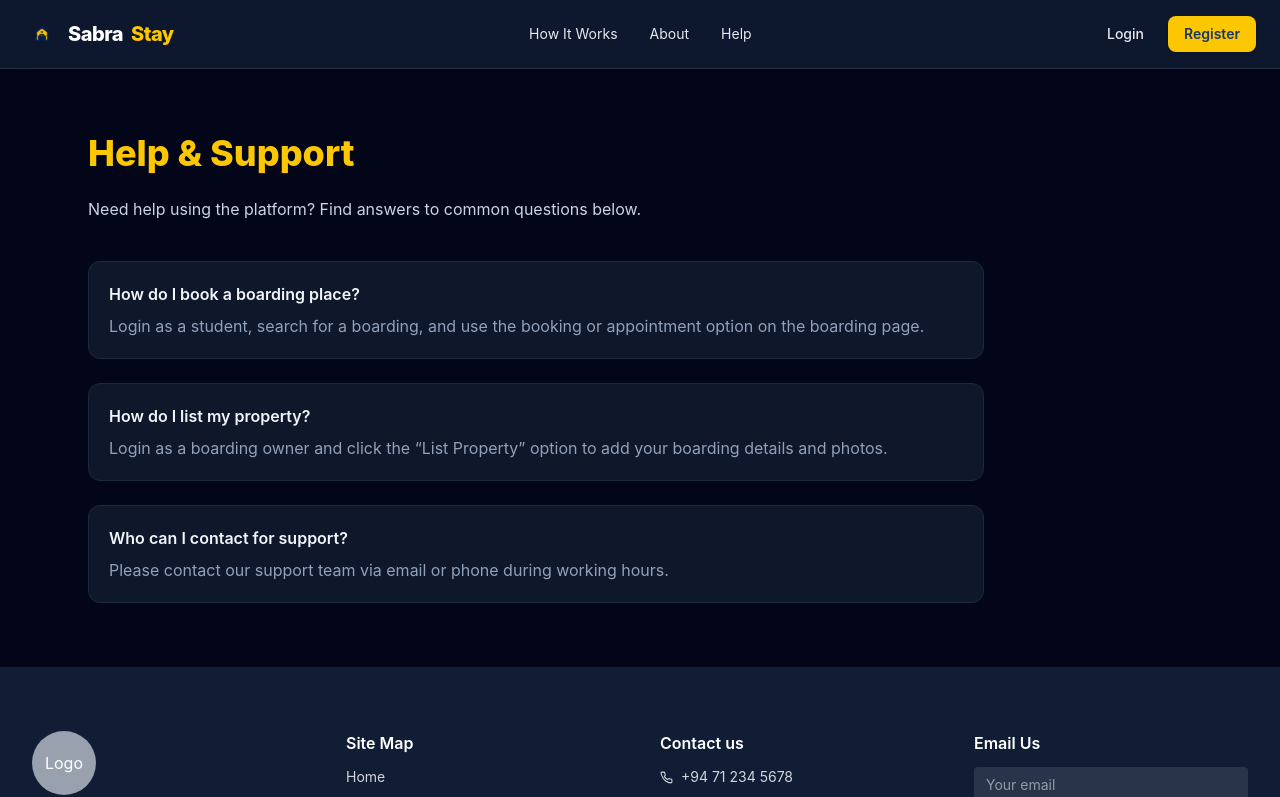
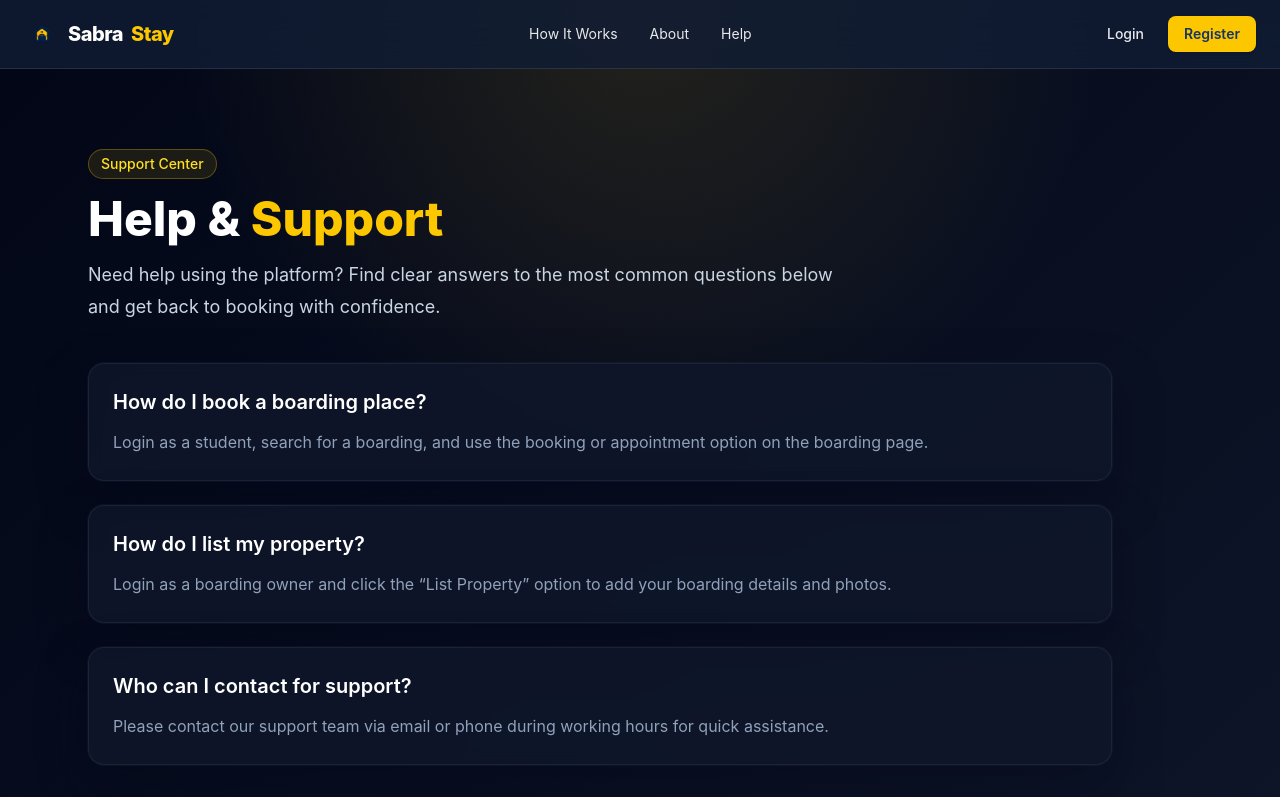
Before and after one commit to udithindrachapa26-u/SabaraStay_FrontEnd, a React (Vite) app: page /help in a window 1280 px wide. Shown: the top 797 px of the page. Built offline with nearby package versions, Linux system fonts and the light colour scheme.

Commit message:
Edit help page.

```diff
--- a/src/pages/Help.jsx
+++ b/src/pages/Help.jsx
@@ -3,48 +3,51 @@ import Footer from "../components/common/Footer";
 
 export default function Help() {
   return (
-    <div className="min-h-screen bg-slate-950 text-slate-100">
+    <div className="min-h-screen bg-[radial-gradient(circle_at_top,_rgba(250,204,21,0.12),_transparent_35%),linear-gradient(135deg,_#020617_0%,_#0f172a_100%)] text-slate-100">
       <Navbar />
 
-      <main className="max-w-6xl mx-auto px-6 py-16">
-        <h1 className="text-4xl font-extrabold mb-6 text-yellow-400">
-          Help & Support
-        </h1>
+      <main className="max-w-6xl mx-auto px-6 py-16 lg:py-20">
+        <div className="mb-10 max-w-3xl">
+          <p className="inline-flex items-center rounded-full border border-yellow-400/30 bg-yellow-400/10 px-3 py-1 text-sm font-medium text-yellow-300 mb-4">
+            Support Center
+          </p>
+          <h1 className="text-4xl md:text-5xl font-extrabold mb-4 text-white">
+            Help & <span className="text-yellow-400">Support</span>
+          </h1>
+          <p className="text-slate-300 text-lg leading-8">
+            Need help using the platform? Find clear answers to the most common
+            questions below and get back to booking with confidence.
+          </p>
+        </div>
 
-        <p className="text-slate-300 mb-10 max-w-3xl">
-          Need help using the platform? Find answers to common questions below.
-        </p>
-
-        <div className="space-y-6 max-w-4xl">
-          <div className="bg-slate-900 border border-slate-800 rounded-xl p-5">
-            <h3 className="font-semibold mb-2">
-              How do I book a boarding place?
-            </h3>
-            <p className="text-slate-400">
-              Login as a student, search for a boarding, and use the booking or
-              appointment option on the boarding page.
-            </p>
-          </div>
-
-          <div className="bg-slate-900 border border-slate-800 rounded-xl p-5">
-            <h3 className="font-semibold mb-2">
-              How do I list my property?
-            </h3>
-            <p className="text-slate-400">
-              Login as a boarding owner and click the “List Property” option to
-              add your boarding details and photos.
-            </p>
-          </div>
-
-          <div className="bg-slate-900 border border-slate-800 rounded-xl p-5">
-            <h3 className="font-semibold mb-2">
-              Who can I contact for support?
-            </h3>
-            <p className="text-slate-400">
-              Please contact our support team via email or phone during working
-              hours.
-            </p>
-          </div>
+        <div className="grid gap-6 max-w-5xl">
+          {[
+            {
+              title: "How do I book a boarding place?",
+              text:
+                "Login as a student, search for a boarding, and use the booking or appointment option on the boarding page.",
+            },
+            {
+              title: "How do I list my property?",
+              text:
+                "Login as a boarding owner and click the “List Property” option to add your boarding details and photos.",
+            },
+            {
+              title: "Who can I contact for support?",
+              text:
+                "Please contact our support team via email or phone during working hours for quick assistance.",
+            },
+          ].map((item, index) => (
+            <div
+              key={index}
+              className="rounded-2xl border border-slate-800/80 bg-slate-900/80 p-6 shadow-[0_0_0_1px_rgba(255,255,255,0.03),0_20px_50px_rgba(2,6,23,0.35)] backdrop-blur-sm transition hover:-translate-y-1 hover:border-yellow-400/40"
+            >
+              <h3 className="text-xl font-semibold text-white mb-3">
+                {item.title}
+              </h3>
+              <p className="text-slate-400 leading-7">{item.text}</p>
+            </div>
+          ))}
         </div>
       </main>
 
```
